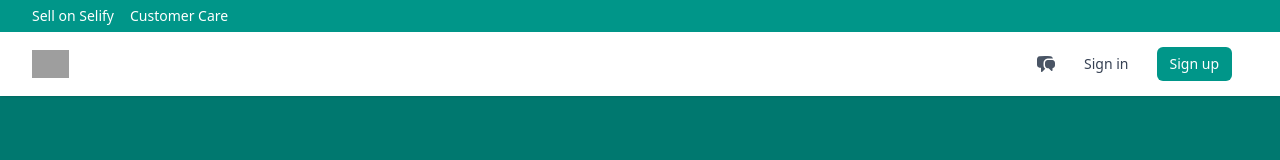
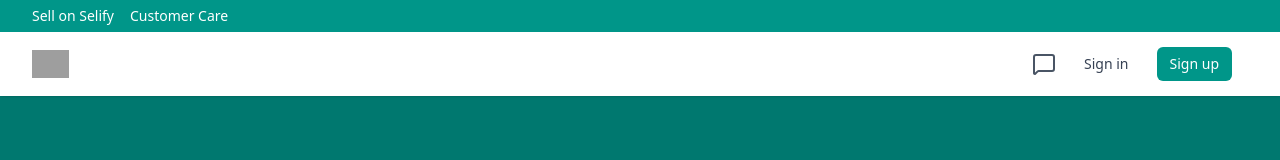
Before and after one commit to Gandokijnr/sellify, a Vue app: page / in a window 1280 px wide. Shown: the top 160 px of the page. Built offline with nearby package versions, Linux system fonts and the light colour scheme; no server answers; the database is empty; grey boxes are pictures that could not be loaded.

Commit message:
updated the chat icon in the navbar

```diff
--- a/src/components/common/Navbar.vue
+++ b/src/components/common/Navbar.vue
@@ -1,6 +1,7 @@
 <script setup>
 import { ref, onMounted, onBeforeMount, onUnmounted } from "vue";
 import { collection, query, where, onSnapshot } from "firebase/firestore";
+import { MessageSquareIcon } from "lucide-vue-next";
 
 import { useAuthStore } from "@/stores/auth";
 import { doc, getDoc } from "firebase/firestore";
@@ -113,38 +114,14 @@ onUnmounted(() => {
             class="flex-col items-center text-gray-400 cursor-not-allowed pointer-events-none"
             aria-disabled="true"
           >
-            <svg
-              class="w-6 h-6"
-              fill="none"
-              stroke="currentColor"
-              viewBox="0 0 24 24"
-            >
-              <path
-                stroke-linecap="round"
-                stroke-linejoin="round"
-                stroke-width="2"
-                d="M4.318 6.318a4.5 4.5 0 000 6.364L12 20.364l7.682-7.682a4.5 4.5 0 00-6.364-6.364L12 7.636l-1.318-1.318a4.5 4.5 0 00-6.364 0z"
-              />
-            </svg>
+            <MessageSquareIcon class="h-6 w-6 text-gray-400" />
           </router-link> -->
 
           <router-link
             :to="authStore.isAuthenticated ? '/chats' : '/login'"
             class="flex-col items-center text-gray-600 hover:text-teal-600 relative"
           >
-            <svg
-              xmlns="http://www.w3.org/2000/svg"
-              viewBox="0 0 20 20"
-              fill="currentColor"
-              class="size-5"
-            >
-              <path
-                d="M3.505 2.365A41.369 41.369 0 0 1 9 2c1.863 0 3.697.124 5.495.365 1.247.167 2.18 1.108 2.435 2.268a4.45 4.45 0 0 0-.577-.069 43.141 43.141 0 0 0-4.706 0C9.229 4.696 7.5 6.727 7.5 8.998v2.24c0 1.413.67 2.735 1.76 3.562l-2.98 2.98A.75.75 0 0 1 5 17.25v-3.443c-.501-.048-1-.106-1.495-.172C2.033 13.438 1 12.162 1 10.72V5.28c0-1.441 1.033-2.717 2.505-2.914Z"
-              />
-              <path
-                d="M14 6c-.762 0-1.52.02-2.271.062C10.157 6.148 9 7.472 9 8.998v2.24c0 1.519 1.147 2.839 2.71 2.935.214.013.428.024.642.034.2.009.385.09.518.224l2.35 2.35a.75.75 0 0 0 1.28-.531v-2.07c1.453-.195 2.5-1.463 2.5-2.915V8.998c0-1.526-1.157-2.85-2.729-2.936A41.645 41.645 0 0 0 14 6Z"
-              />
-            </svg>
+            <MessageSquareIcon class="h-6 w-6 text-gray-600 hover:text-teal-600" />
             <span
               v-if="unreadCount > 0"
               class="absolute -top-1 -right-2 bg-red-500 text-white rounded-full px-1.5 py-0.5 text-xs"
@@ -344,20 +321,7 @@ onUnmounted(() => {
                     : 'border-teal-100'
                 "
               >
-                <svg
-                  xmlns="http://www.w3.org/2000/svg"
-                  fill="none"
-                  viewBox="0 0 24 24"
-                  stroke-width="1.5"
-                  stroke="currentColor"
-                  class="size-6 text-gray-500"
-                >
-                  <path
-                    stroke-linecap="round"
-                    stroke-linejoin="round"
-                    d="M15.75 6a3.75 3.75 0 11-7.5 0 3.75 3.75 0 017.5 0zM4.501 20.118a7.5 7.5 0 0114.998 0A17.933 17.933 0 0112 21.75c-2.676 0-5.216-.584-7.499-1.632z"
-                  />
-                </svg>
+                <MessageSquareIcon class="h-6 w-6 text-gray-400" />
               </div>
               <!-- Mobile verification indicator -->
               <div
```
